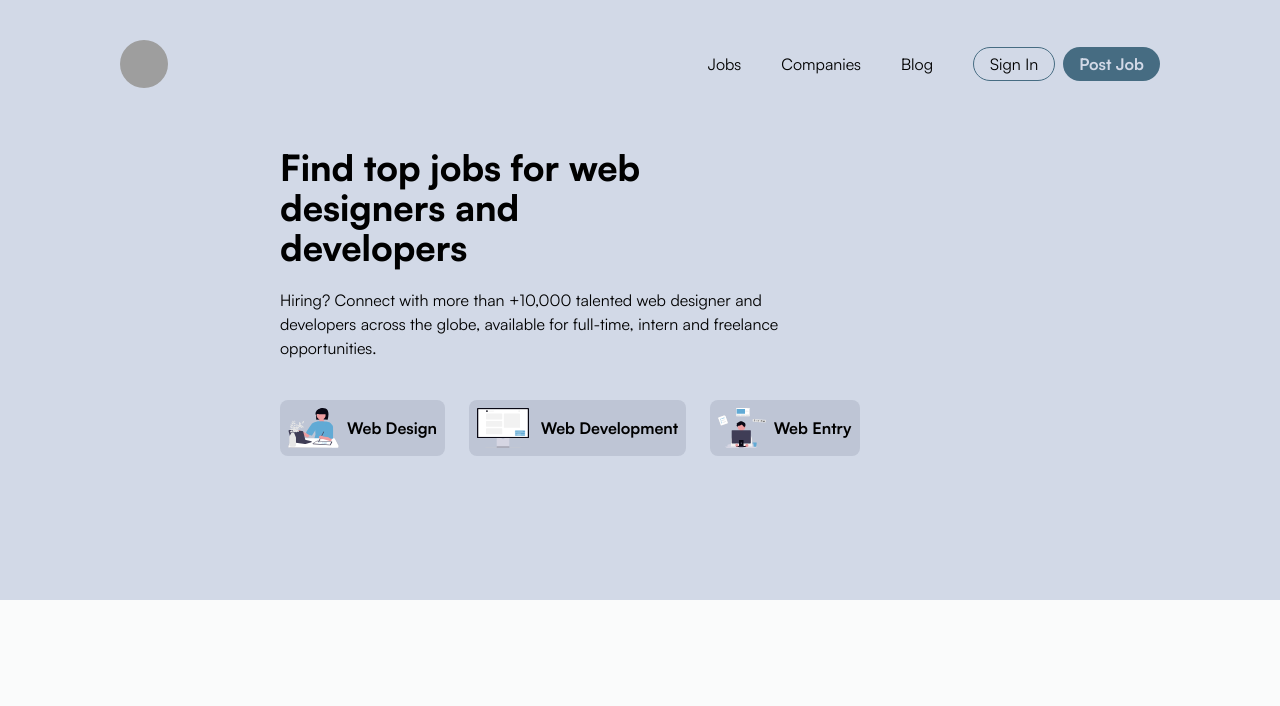
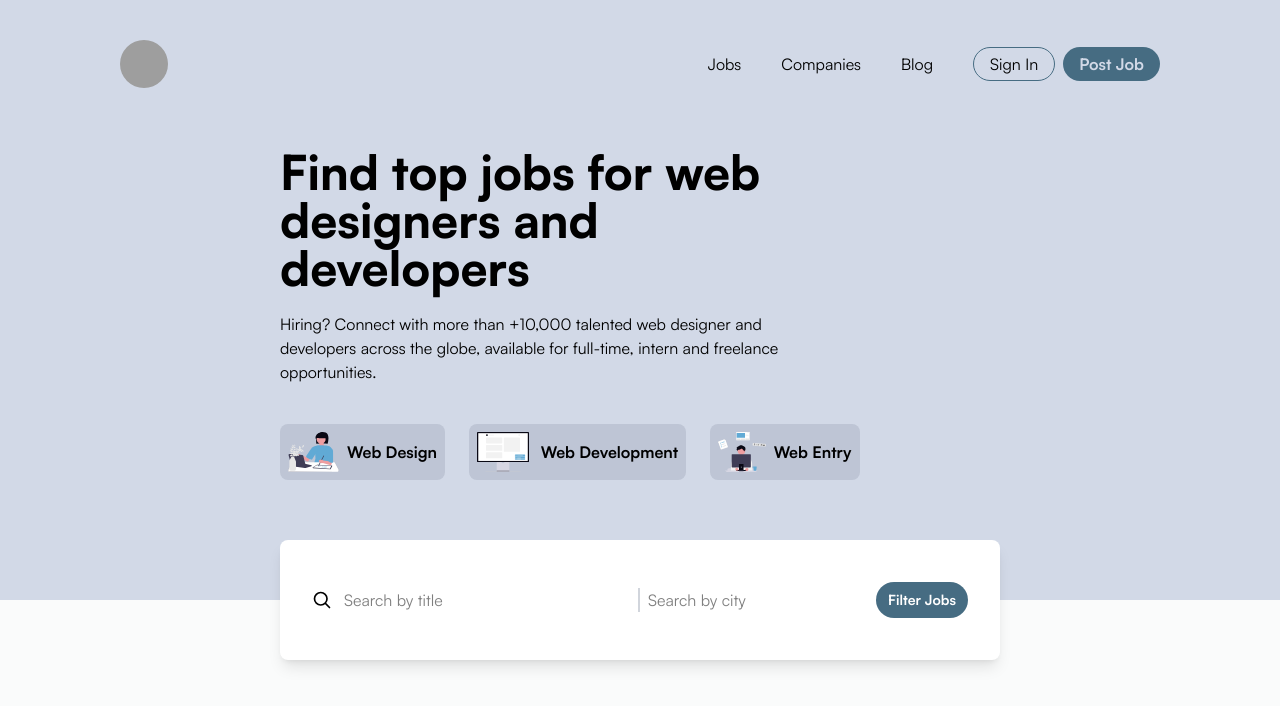
Before and after one commit to sawan1144/Job-board, a React (Vite) app: page / in a window 1280 px wide. Shown: the top 706 px of the page. Built offline with nearby package versions, Linux system fonts and the light colour scheme; grey boxes are pictures that could not be loaded.

Commit message:
home-page-ui-done

```diff
--- a/src/components/Hero.jsx
+++ b/src/components/Hero.jsx
@@ -3,7 +3,7 @@ import React from 'react'
 const Hero = () => {
   return (
     <div className='py-5'>
-        <h1 className='text-4xl font-extrabold w-[30vw]'>
+        <h1 className='text-5xl font-extrabold w-[38vw]'>
             Find top jobs for web designers and developers
         </h1>
         <h3 className='w-[40vw] py-5'>
--- a/src/components/Searchbar.jsx
+++ b/src/components/Searchbar.jsx
@@ -2,8 +2,21 @@ import React from 'react'
 
 const Searchbar = () => {
   return (
-    <div>
-
+    <div className='py-5'>
+        <form  className='bg-white py-10 px-8 rounded-lg shadow-lg'>
+          <div className='flex items-center divide-x-2 divide-gray-300 h-10'>
+            <div className='w-1/2 flex gap-3 items-center'>
+              <img src="./public/svgs/search.svg" className='h-5'/>
+              <input type="text" placeholder='Search by title'
+              className='outline-none flex-1'/>
+            </div>
+            <div className='w-1/2 flex justify-between items-center pl-2'>
+              <input type="text" placeholder='Search by city'
+              className='flex-1 outline-none'/>
+              <button className='px-3 py-2 rounded-3xl bg-[#466c82] text-white font-bold text-sm'>Filter Jobs</button>
+            </div>
+          </div>
+        </form>
     </div>
   )
 }
```
Also changed, not shown: public/svgs/search.svg (added).
